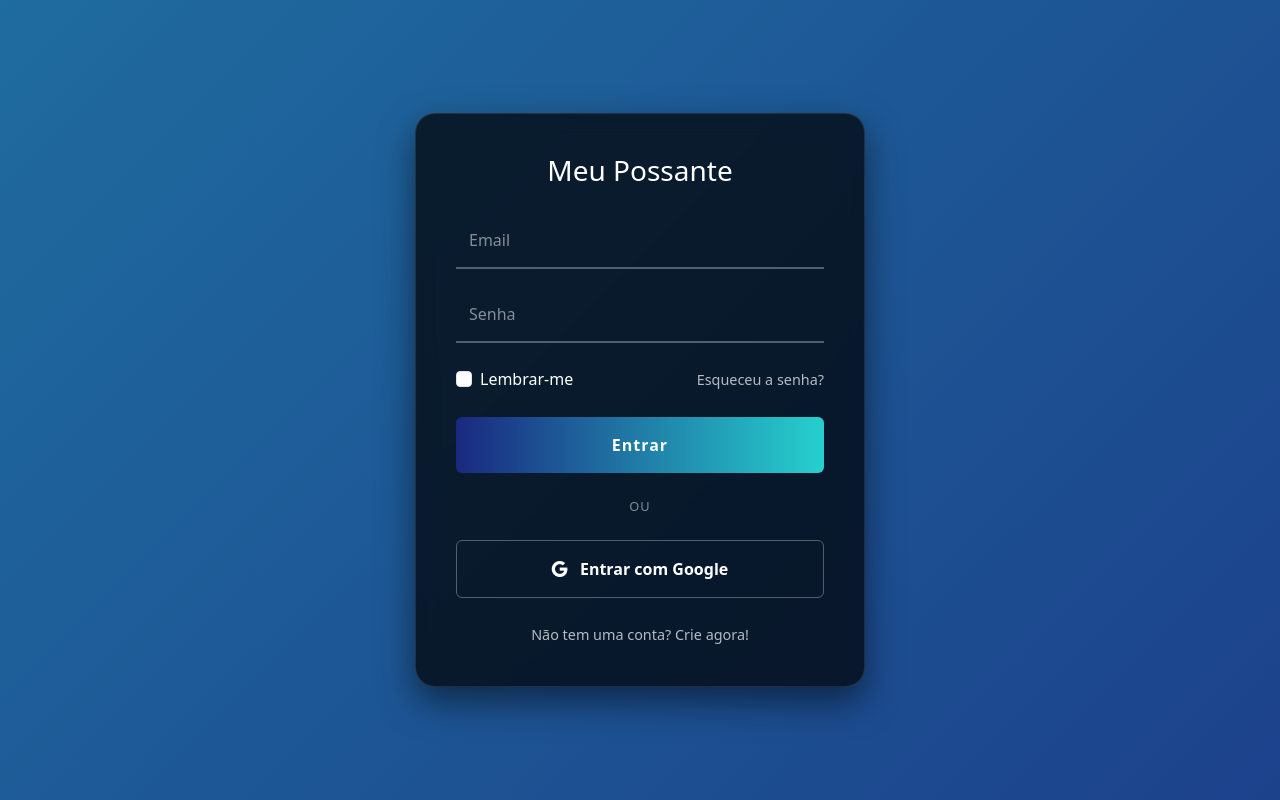
After one commit to Ornilio-Neto/meupossante, a Flask app: page /login in a window 1280 px wide. The commit adds this page. Run offline with Flask 3, Linux system fonts and the light colour scheme; parts of the project's set-up code (start-up, migrations or seed data) failed here and were passed over.

Commit message:
pagina de login adicionada

```diff
--- /dev/null
+++ b/app/main/forms.py
@@ -0,0 +1,22 @@
+from flask_wtf import FlaskForm
+from wtforms import StringField, PasswordField, BooleanField, SubmitField
+from wtforms.validators import DataRequired, Email, EqualTo, ValidationError
+from ..models import User
+
+class LoginForm(FlaskForm):
+    email = StringField('Email', validators=[DataRequired(), Email()])
+    password = PasswordField('Senha', validators=[DataRequired()])
+    remember_me = BooleanField('Lembrar-me')
+    submit = SubmitField('Entrar')
+
+class RegistrationForm(FlaskForm):
+    email = StringField('Email', validators=[DataRequired(), Email()])
+    password = PasswordField('Senha', validators=[DataRequired()])
+    password2 = PasswordField(
+        'Repetir Senha', validators=[DataRequired(), EqualTo('password', message='As senhas devem ser iguais.')])
+    submit = SubmitField('Criar Conta')
+
+    def validate_email(self, email):
+        user = User.query.filter_by(email=email.data).first()
+        if user is not None:
+            raise ValidationError('Este e-mail já está sendo utilizado. Por favor, escolha outro.')
--- a/app/main/routes.py
+++ b/app/main/routes.py
@@ -1,16 +1,95 @@
-from flask import render_template, request, redirect, url_for, flash
+from flask import render_template, request, redirect, url_for, flash, current_app
 from datetime import datetime, timedelta
 import calendar
 import locale
 from . import bp as main
-# Substitua a linha de importação existente por esta:
-from ..models import db, Parametros, CustoFixo, CategoriaCusto, LancamentoDiario, CustoVariavel, Abastecimento, TipoCombustivel, Faturamento
-
+from .forms import LoginForm, RegistrationForm
+from ..models import db, Parametros, CustoFixo, CategoriaCusto, LancamentoDiario, CustoVariavel, Abastecimento, TipoCombustivel, Faturamento, User
+from flask_login import login_user, logout_user, login_required, current_user
 
 # Configura o locale para Português do Brasil
 locale.setlocale(locale.LC_TIME, 'pt_BR.UTF-8')
 
+# --- ROTAS DE AUTENTICAÇÃO ---
+
+@main.route("/login", methods=['GET', 'POST'])
+def login():
+    if current_user.is_authenticated:
+        return redirect(url_for('main.index'))
+
+    form = LoginForm()
+    if form.validate_on_submit():
+        user = User.query.filter_by(email=form.email.data).first()
+        if user is None or not user.check_password(form.password.data):
+            flash('E-mail ou senha inválidos.', 'danger')
+            return redirect(url_for('main.login'))
+
+        login_user(user, remember=form.remember_me.data)
+        next_page = request.args.get('next')
+        return redirect(next_page or url_for('main.index'))
+
+    return render_template("login.html", form=form)
+
+@main.route("/register", methods=['GET', 'POST'])
+def register():
+    if current_user.is_authenticated:
+        return redirect(url_for('main.index'))
+
+    form = RegistrationForm()
+    if form.validate_on_submit():
+        user = User(email=form.email.data)
+        user.set_password(form.password.data)
+        user.name = form.email.data.split('@')[0]
+        db.session.add(user)
+        db.session.commit()
+        flash('Conta criada com sucesso! Faça o login para continuar.', 'success')
+        return redirect(url_for('main.login'))
+
+    return render_template('register.html', form=form)
+
+@main.route("/login/google")
+def login_google():
+    redirect_uri = url_for('main.authorize', _external=True)
+    return current_app.oauth.google.authorize_redirect(redirect_uri)
+
+@main.route("/authorize")
+def authorize():
+    token = current_app.oauth.google.authorize_access_token()
+    user_info = current_app.oauth.google.get('https://www.googleapis.com/oauth2/v2/userinfo').json()
+
+    google_id = str(user_info['id'])
+    email = user_info['email']
+
+    user = User.query.filter_by(email=email).first()
+
+    if user is None:
+        user = User(
+            google_id=google_id,
+            email=email,
+            name=user_info.get('name'),
+            profile_pic=user_info.get('picture')
+        )
+        db.session.add(user)
+    else:
+        user.google_id = google_id
+        user.name = user.name or user_info.get('name')
+        user.profile_pic = user.profile_pic or user_info.get('picture')
+
+    db.session.commit()
+    login_user(user, remember=True)
+    return redirect(url_for('main.index'))
+
+@main.route("/logout")
+@login_required
+def logout():
+    logout_user()
+    flash("Você foi desconectado.", "info")
+    return redirect(url_for('main.login'))
+
+# --- ROTAS DA APLICAÇÃO ---
+
 @main.route("/", methods=['GET', 'POST'])
+@login_required
 def index():
     parametro = Parametros.query.first()
 
@@ -31,10 +110,8 @@ def index():
         if form_type == 'desempenho':
             lancamento_diario.km_rodado = int(request.form.get('kmRodado') or 0)
 
-            # Limpa faturamentos antigos antes de salvar os novos
             Faturamento.query.filter_by(lancamento_id=lancamento_diario.id).delete()
 
-            # Coleta os dados do formulário
             valores = request.form.getlist('faturamentoValor')
             tipos = request.form.getlist('faturamentoTipo')
             fontes = request.form.getlist('faturamentoFonte')
@@ -49,13 +126,16 @@ def index():
                 valor = float(valor_str)
                 tipo = tipos[i]
 
-                # LÓGICA CORRIGIDA: Captura a fonte independentemente do tipo
-                fonte_selecionada = fontes[i]
-                if fonte_selecionada == 'Outro':
-                    fonte_customizada = fontes_outro[i].strip()
-                    fonte_final = fonte_customizada if fonte_customizada else 'Outro'
-                else:
-                    fonte_final = fonte_selecionada
+                fonte_final = 'N/A'
+                if tipo == 'App':
+                    fonte_selecionada = fontes[i]
+                    if fonte_selecionada == 'Outro':
+                        fonte_customizada = fontes_outro[i].strip()
+                        fonte_final = fonte_customizada if fonte_customizada else 'Outro'
+                    else:
+                        fonte_final = fonte_selecionada
+                else: # Se for 'Especie'
+                    fonte_final = 'Espécie'
 
                 novo_faturamento = Faturamento(
                     valor=valor,
@@ -69,7 +149,6 @@ def index():
             flash(f'Desempenho e {faturamentos_adicionados} fonte(s) de faturamento salvos com sucesso!', 'success')
 
         elif form_type == 'custo':
-            # A lógica de custo permanece inalterada
             custo_descricoes = request.form.getlist('custoDescricao')
             custo_categorias = request.form.getlist('custoCategoria')
             new_category_names = request.form.getlist('newCategoryName')
@@ -78,9 +157,12 @@ def index():
             custos_adicionados = 0
             for i in range(len(custo_valores)):
                 valor_custo_str = custo_valores[i].strip()
-                if not valor_custo_str or not custo_categorias[i]: continue
+                if not valor_custo_str or not custo_categorias[i]:
+                    continue
+
                 descricao_custo = custo_descricoes[i].strip()
                 categoria_id_str = custo_categorias[i]
+
                 categoria_id_final = None
                 if categoria_id_str == 'add_new_category':
                     nome_nova_categoria = new_category_names[i].strip()
@@ -119,8 +201,8 @@ def index():
     return render_template('index.html', parametro=parametro, categorias=categorias, hoje=hoje)
 
 
-
 @main.route("/abastecimento", methods=['GET', 'POST'])
+@login_required
 def abastecimento():
     parametro = Parametros.query.first()
     if not parametro:
@@ -176,7 +258,6 @@ def abastecimento():
         flash(f'Abastecimento de {litros:.2f}L salvo com sucesso!', 'success')
         return redirect(url_for('main.abastecimento'))
 
-    # LÓGICA GET CORRIGIDA PARA CALCULAR A MÉDIA
     tipos_combustivel = TipoCombustivel.query.order_by(TipoCombustivel.nome).all()
     hoje = (datetime.utcnow() - timedelta(hours=3)).strftime('%Y-%m-%d')
     historico_crescente = Abastecimento.query.filter_by(parametro_id=parametro.id).order_by(Abastecimento.data.asc(), Abastecimento.km_atual.asc()).all()
@@ -201,6 +282,7 @@ def abastecimento():
     )
 
 @main.route("/dashboard")
+@login_required
 def dashboard():
     parametro = Parametros.query.first()
     if not parametro:
@@ -232,7 +314,6 @@ def dashboard():
         LancamentoDiario.data <= hoje
     ).all()
 
-    # ALTERAÇÃO AQUI
     faturamento_realizado_mes = sum(l.faturamento_total for l in lancamentos_mes)
     km_rodados_mes = sum(l.km_rodado for l in lancamentos_mes)
     custos_variaveis_mes = sum(c.valor for l in lancamentos_mes for c in l.custos_variaveis)
@@ -269,7 +350,6 @@ def dashboard():
         performance_dia = 0
         if lancamento:
             custos_variaveis_dia = sum(c.valor for c in lancamento.custos_variaveis)
-            # ALTERAÇÃO AQUI
             performance_dia = lancamento.faturamento_total
             if parametro.tipo_meta == 'liquida':
                 performance_dia -= custos_variaveis_dia
@@ -298,8 +378,8 @@ def dashboard():
     )
 
 
-
 @main.route("/categorias", methods=['GET', 'POST'])
+@login_required
 def categorias():
     if request.method == 'POST':
         nome_categoria = request.form.get('nome_categoria')
@@ -318,6 +398,7 @@ def categorias():
     return render_template('categorias.html', categorias=todas_categorias)
 
 @main.route("/cadastro", methods=['GET', 'POST'])
+@login_required
 def cadastro():
     parametro_existente = Parametros.query.first()
     if request.method == 'POST':
@@ -350,7 +431,6 @@ def cadastro():
 
     return render_template('cadastro.html', parametro=parametro_existente)
 
-
 def recalcular_medias(parametro_id):
     abastecimentos = Abastecimento.query.filter_by(parametro_id=parametro_id).order_by(Abastecimento.data, Abastecimento.km_atual).all()
     parametro = Parametros.query.get(parametro_id)
@@ -358,7 +438,6 @@ def recalcular_medias(parametro_id):
     total_km_rodados = 0
     total_litros_consumidos = 0
 
-    # Limpa todas as médias calculadas existentes
     for abs in abastecimentos:
         abs.media_consumo_calculada = None
 
@@ -370,8 +449,6 @@ def recalcular_medias(parametro_id):
 
         km_rodados_periodo = fim.km_atual - inicio.km_atual
 
-        # Soma os litros de todos os abastecimentos (incluindo parciais) entre os dois tanques cheios.
-        # Não inclui o abastecimento inicial (inicio), mas inclui o final (fim).
         litros_consumidos_periodo = sum(a.litros for a in abastecimentos if inicio.data < a.data <= fim.data and inicio.km_atual < a.km_atual <= fim.km_atual)
 
         if litros_consumidos_periodo > 0:
@@ -384,7 +461,6 @@ def recalcular_medias(parametro_id):
     if total_litros_consumidos > 0:
         parametro.media_consumo = total_km_rodados / total_litros_consumidos
     else:
-        # Se não há ciclos de tanque cheio, calcula uma média simples se houver dados
         if len(abastecimentos) > 1:
             primeiro = abastecimentos[0]
             ultimo = abastecimentos[-1]
@@ -393,7 +469,6 @@ def recalcular_medias(parametro_id):
             if litros_total > 0:
                 parametro.media_consumo = km_total / litros_total
 
-    # Atualiza o KM mais recente no painel
     if abastecimentos:
         parametro.km_atual = max(a.km_atual for a in abastecimentos)
 
--- /dev/null
+++ b/app/static/css/login.css
@@ -0,0 +1,117 @@
+.login-page {
+  background: linear-gradient(-45deg, #1a2980, #26d0ce);
+  background-size: 400% 400%;
+  animation: gradient 15s ease infinite;
+  height: 100vh;
+  display: flex;
+  align-items: center;
+  justify-content: center;
+  color: white;
+  overflow: hidden; /* Evita barras de rolagem da animação */
+}
+
+@keyframes gradient {
+  0% {
+    background-position: 0% 50%;
+  }
+  50% {
+    background-position: 100% 50%;
+  }
+  100% {
+    background-position: 0% 50%;
+  }
+}
+
+.login-container {
+  background: rgba(0, 0, 0, 0.7);
+  padding: 2.5rem;
+  border-radius: 20px;
+  box-shadow: 0 15px 35px rgba(0, 0, 0, 0.5);
+  backdrop-filter: blur(10px);
+  -webkit-backdrop-filter: blur(10px);
+  border: 1px solid rgba(255, 255, 255, 0.1);
+  width: 100%;
+  max-width: 450px;
+}
+
+.form-floating > .form-control {
+  background-color: transparent;
+  color: white;
+  border-width: 0 0 2px 0;
+  border-radius: 0;
+  border-color: rgba(255, 255, 255, 0.3);
+  transition: border-color 0.3s ease;
+}
+
+.form-floating > .form-control:focus {
+  color: white;
+  background-color: transparent;
+  box-shadow: none;
+  border-color: #26d0ce;
+}
+
+.form-floating > label {
+  color: rgba(255, 255, 255, 0.5);
+}
+
+.form-control:-webkit-autofill,
+.form-control:-webkit-autofill:hover,
+.form-control:-webkit-autofill:focus,
+.form-control:-webkit-autofill:active {
+  -webkit-box-shadow: 0 0 0 30px rgba(0, 0, 0, 0.7) inset !important;
+  -webkit-text-fill-color: #fff !important;
+  transition: background-color 5000s ease-in-out 0s;
+}
+
+.btn-primary {
+  background: #26d0ce;
+  background: -webkit-linear-gradient(to right, #1a2980, #26d0ce);
+  background: linear-gradient(to right, #1a2980, #26d0ce);
+  border: none;
+  padding: 1rem;
+  font-weight: 700;
+  letter-spacing: 1px;
+  transition: transform 0.2s ease, box-shadow 0.2s ease;
+}
+
+.btn-primary:hover {
+  transform: translateY(-3px);
+  box-shadow: 0 10px 20px rgba(0, 0, 0, 0.2);
+}
+
+.btn-danger {
+  padding: 1rem;
+  font-weight: 600;
+}
+
+.btn-outline-secondary {
+  padding: 1rem;
+  font-weight: 600;
+  color: white;
+  border-color: rgba(255, 255, 255, 0.3);
+}
+.btn-outline-secondary:hover {
+  background: rgba(255, 255, 255, 0.1);
+  color: white;
+  border-color: rgba(255, 255, 255, 0.5);
+}
+
+.divider {
+  text-align: center;
+  margin: 1.5rem 0;
+  color: rgba(255, 255, 255, 0.5);
+  text-transform: uppercase;
+  font-size: 0.8rem;
+  letter-spacing: 1px;
+}
+
+.forgot-password-link {
+  font-size: 0.9em;
+  color: rgba(255, 255, 255, 0.7);
+  text-decoration: none;
+  transition: color 0.3s ease;
+}
+
+.forgot-password-link:hover {
+  color: #26d0ce;
+}
--- a/app/templates/base.html
+++ b/app/templates/base.html
@@ -1,59 +1,127 @@
 <!DOCTYPE html>
-<html lang="pt-br">
+<html lang="pt-br" class="h-100">
   <head>
-    <meta charset="UTF-8">
-    <meta name="viewport" content="width=device-width, initial-scale=1.0">
+    <meta charset="UTF-8" />
+    <meta name="viewport" content="width=device-width, initial-scale=1.0" />
     <title>{% block title %}Meu Possante{% endblock %}</title>
-    <link href="https://cdn.jsdelivr.net/npm/bootstrap@5.3.3/dist/css/bootstrap.min.css" rel="stylesheet">
-    <link rel="stylesheet" href="https://cdn.jsdelivr.net/npm/bootstrap-icons@1.11.3/font/bootstrap-icons.min.css">
-
-    <!-- CORREÇÃO: Adicionando o bloco de estilos para que as páginas-filhas possam injetar seu CSS -->
+    <link
+      href="https://cdn.jsdelivr.net/npm/bootstrap@5.3.3/dist/css/bootstrap.min.css"
+      rel="stylesheet"
+    />
+    <link
+      rel="stylesheet"
+      href="https://cdn.jsdelivr.net/npm/bootstrap-icons@1.11.3/font/bootstrap-icons.min.css"
+    />
     {% block styles %}{% endblock %}
-
   </head>
-<body>
+  <body class="d-flex flex-column h-100 {% block body_class %}{% endblock %}">
+    {% block main_content %}
     <nav class="navbar navbar-expand-lg navbar-dark bg-dark">
       <div class="container-fluid">
-            <a class="navbar-brand" href="{{ url_for('main.index') }}">Meu Possante</a>
-            <button class="navbar-toggler" type="button" data-bs-toggle="collapse" data-bs-target="#navbarNav" aria-controls="navbarNav" aria-expanded="false" aria-label="Toggle navigation">
+        <a class="navbar-brand" href="{{ url_for('main.index') }}"
+          >Meu Possante</a
+        >
+        <button
+          class="navbar-toggler"
+          type="button"
+          data-bs-toggle="collapse"
+          data-bs-target="#navbarNav"
+          aria-controls="navbarNav"
+          aria-expanded="false"
+          aria-label="Toggle navigation"
+        >
           <span class="navbar-toggler-icon"></span>
         </button>
         <div class="collapse navbar-collapse" id="navbarNav">
+          {% if current_user.is_authenticated %}
           <ul class="navbar-nav ms-auto">
             <li class="nav-item">
-                        <a class="nav-link" href="{{ url_for('main.index') }}">Lançamentos</a>
+              <a class="nav-link" href="{{ url_for('main.index') }}"
+                >Lançamentos</a
+              >
             </li>
             <li class="nav-item">
-                        <a class="nav-link" href="{{ url_for('main.abastecimento') }}">Abastecimento</a>
+              <a class="nav-link" href="{{ url_for('main.abastecimento') }}"
+                >Abastecimento</a
+              >
             </li>
             <li class="nav-item">
-                        <a class="nav-link" href="{{ url_for('main.dashboard') }}">Dashboard</a>
+              <a class="nav-link" href="{{ url_for('main.dashboard') }}"
+                >Dashboard</a
+              >
             </li>
             <li class="nav-item">
-                        <a class="nav-link" href="{{ url_for('main.categorias') }}">Categorias</a>
+              <a class="nav-link" href="{{ url_for('main.categorias') }}"
+                >Categorias</a
+              >
             </li>
             <li class="nav-item">
-                        <a class="nav-link" href="{{ url_for('main.cadastro') }}">Parâmetros</a>
+              <a class="nav-link" href="{{ url_for('main.cadastro') }}"
+                >Parâmetros</a
+              >
+            </li>
+            <li class="nav-item dropdown">
+              <a
+                class="nav-link dropdown-toggle"
+                href="#"
+                id="navbarDropdown"
+                role="button"
+                data-bs-toggle="dropdown"
+                aria-expanded="false"
+              >
+                <img
+                  src="{{ current_user.profile_pic }}"
+                  alt="Foto de Perfil"
+                  class="rounded-circle"
+                  width="30"
+                  height="30"
+                />
+                {{ current_user.name.split()[0] }}
+              </a>
+              <ul
+                class="dropdown-menu dropdown-menu-end"
+                aria-labelledby="navbarDropdown"
+              >
+                <li>
+                  <a class="dropdown-item" href="{{ url_for('main.logout') }}"
+                    >Sair</a
+                  >
                 </li>
               </ul>
+            </li>
+          </ul>
+          {% else %}
+          <ul class="navbar-nav ms-auto">
+            <li class="nav-item">
+              <a class="nav-link" href="{{ url_for('main.login') }}">Entrar</a>
+            </li>
+          </ul>
+          {% endif %}
         </div>
       </div>
     </nav>
 
     <main class="container mt-4">
-        {% with messages = get_flashed_messages(with_categories=true) %}
-            {% if messages %}
-                {% for category, message in messages %}
-                    <div class="alert alert-{{ category }} alert-dismissible fade show" role="alert">
+      {% with messages = get_flashed_messages(with_categories=true) %} {% if
+      messages %} {# Não mostrar a mensagem de "faça login" que vem do
+      LoginManager nesta área principal #} {% for category, message in messages
+      %} {% if not (request.endpoint == 'main.login' and category == 'info') %}
+      <div
+        class="alert alert-{{ category }} alert-dismissible fade show"
+        role="alert"
+      >
         {{ message }}
-                        <button type="button" class="btn-close" data-bs-dismiss="alert" aria-label="Close"></button>
+        <button
+          type="button"
+          class="btn-close"
+          data-bs-dismiss="alert"
+          aria-label="Close"
+        ></button>
       </div>
-                {% endfor %}
-            {% endif %}
-        {% endwith %}
-
-        {% block content %}{% endblock %}
+      {% endif %} {% endfor %} {% endif %} {% endwith %} {% block content %}{%
+      endblock %}
     </main>
+    {% endblock main_content %}
 
     <script src="https://cdn.jsdelivr.net/npm/bootstrap@5.3.3/dist/js/bootstrap.bundle.min.js"></script>
     {% block scripts %}{% endblock %}
--- /dev/null
+++ b/app/templates/login.html
@@ -0,0 +1,75 @@
+{% extends "base.html" %} {% block title %}Login - Meu Possante{% endblock %} {%
+block styles %}
+<link
+  rel="stylesheet"
+  href="{{ url_for('static', filename='css/login.css') }}"
+/>
+{% endblock %} {# Este bloco substitui o main_content do base.html para criar um
+layout customizado #} {% block main_content %}
+<div class="login-page">
+  <div class="login-container">
+    <h1 class="text-center h3 mb-4">Meu Possante</h1>
+
+    {% with messages = get_flashed_messages(with_categories=true) %} {% if
+    messages %} {% for category, message in messages %}
+    <div
+      class="alert alert-{{ 'danger' if category == 'danger' else 'info' }} text-center small p-2 mb-3"
+      role="alert"
+    >
+      {{ message }}
+    </div>
+    {% endfor %} {% endif %} {% endwith %}
+
+    <form method="POST" action="{{ url_for('main.login') }}" novalidate>
+      {{ form.hidden_tag() }}
+
+      <div class="form-floating mb-3">
+        {{ form.email(class="form-control", placeholder="E-mail") }} {{
+        form.email.label(class="form-label") }}
+      </div>
+      {% for error in form.email.errors %}
+      <div class="invalid-feedback d-block text-start ps-1 mb-2">
+        {{ error }}
+      </div>
+      {% endfor %}
+
+      <div class="form-floating mb-4">
+        {{ form.password(class="form-control", placeholder="Senha") }} {{
+        form.password.label(class="form-label") }}
+      </div>
+      {% for error in form.password.errors %}
+      <div class="invalid-feedback d-block text-start ps-1 mb-2">
+        {{ error }}
+      </div>
+      {% endfor %}
+
+      <div class="d-flex justify-content-between align-items-center mb-4">
+        <div class="form-check">
+          {{ form.remember_me(class="form-check-input") }} {{
+          form.remember_me.label(class="form-check-label") }}
+        </div>
+        <a href="#" class="forgot-password-link">Esqueceu a senha?</a>
+      </div>
+
+      <div class="d-grid mb-3">{{ form.submit(class="btn btn-primary") }}</div>
+    </form>
+
+    <div class="divider">ou</div>
+
+    <div class="d-grid">
+      <a
+        href="{{ url_for('main.login_google') }}"
+        class="btn btn-outline-secondary"
+      >
+        <i class="bi bi-google me-2"></i> Entrar com Google
+      </a>
+    </div>
+
+    <div class="text-center mt-4">
+      <a href="{{ url_for('main.register') }}" class="forgot-password-link"
+        >Não tem uma conta? Crie agora!</a
+      >
+    </div>
+  </div>
+</div>
+{% endblock main_content %}
--- a/requirements.txt
+++ b/requirements.txt
@@ -1,3 +1,8 @@
 Flask
 Flask-SQLAlchemy
 Flask-Migrate
+Authlib
+python-dotenv
+Flask-Login
+Flask-WTF
+email-validator
```
Also changed, not shown: app/__init__.py (+44 -4 lines), app/models.py (+16 -5 lines), app/templates/register.html (added, +58 -0 lines), migrations/versions/b6448319e8cf_add_user_model.py (added, +37 -0 lines), migrations/versions/eeda7949f9af_add_password_support_to_user_model.py (added, +38 -0 lines). Lines whose indentation alone changed are shown as unchanged.
